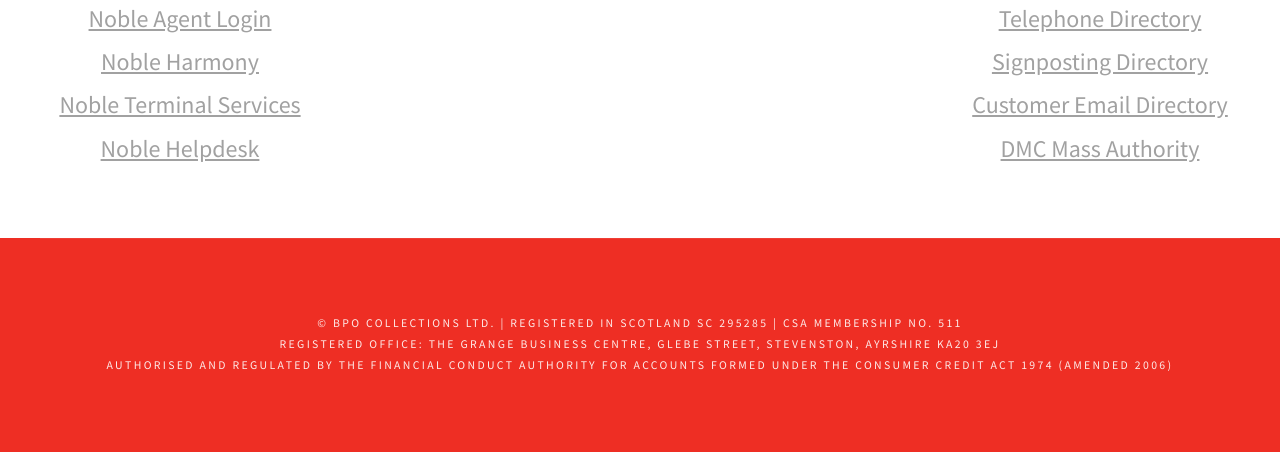
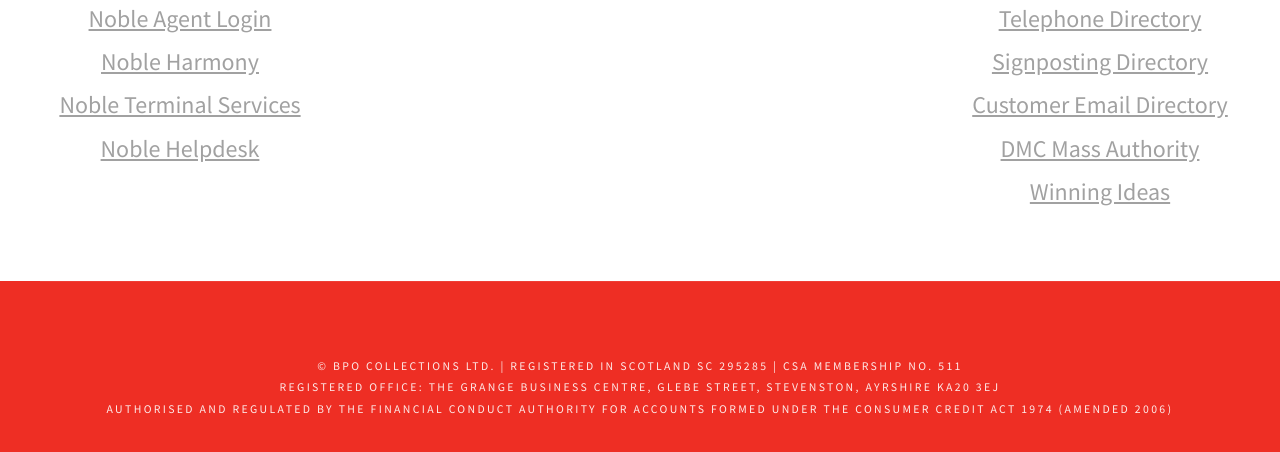
Before and after one commit to rossmcbain/BPO-Intranet, a plain HTML site: page index.html in a window 1280 px wide. Shown: the part 732-1184 px from the top of the page. Drawn offline with Linux system fonts and the light colour scheme.

Commit message:
Added winning ideas

```diff
--- a/index.html
+++ b/index.html
@@ -111,7 +111,7 @@ Released   : 20140208
                         <a href="./SignPostDirectory.html">Signposting Directory</a>
                         <a href="./CustEmailDirectory.html">Customer Email Directory</a>
                         <a href="./MassAuthority.html">DMC Mass Authority</a>
-
+                        <a href="https://www.bpocollections.co.uk/winningideas">Winning Ideas</a>
                 </p>
 			</div>
 
```
